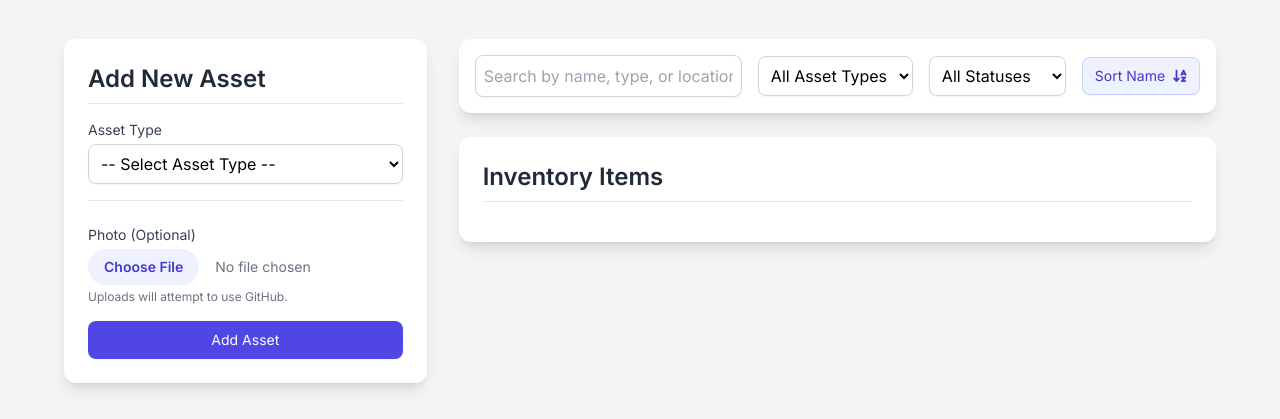
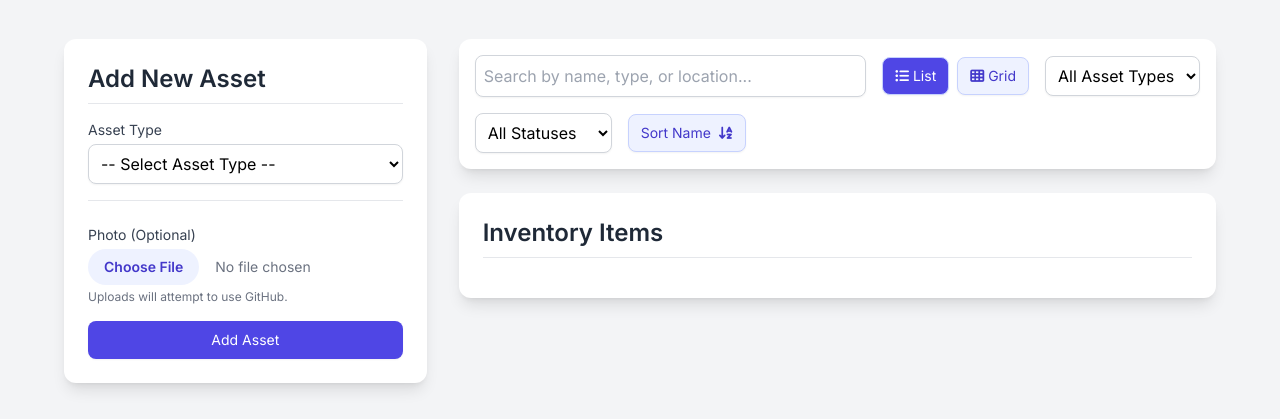
Before and after one commit to assets-stack/Club-Inventory-App, a Flask app: page / in a window 1280 px wide. Shown: the part 73-492 px from the top of the page. Run offline with Flask 3, Linux system fonts and the light colour scheme; data that the repository does not hold is empty; some libraries are stand-ins or nearby versions.

Commit message:
Option changes to costumes and grid mode added

```diff
--- a/templates/index.html
+++ b/templates/index.html
@@ -70,6 +70,14 @@
                         <div class="flex-grow">
                             <input type="text" id="search-input" placeholder="Search by name, type, or location..." class="w-full rounded-lg border-gray-300 shadow-sm focus:border-indigo-500 focus:ring-indigo-500 p-2 border">
                         </div>
+                        <div class="flex space-x-2">
+                            <button id="view-list-button" class="flex-shrink-0 py-2 px-3 border border-indigo-200 rounded-lg shadow-sm text-sm font-medium text-white bg-indigo-600 hover:bg-indigo-700 transition">
+                                <i class="fas fa-list-ul"></i> List
+                            </button>
+                            <button id="view-grid-button" class="flex-shrink-0 py-2 px-3 border border-indigo-200 rounded-lg shadow-sm text-sm font-medium text-indigo-700 bg-indigo-50 hover:bg-indigo-100 transition">
+                                <i class="fas fa-th"></i> Grid
+                            </button>
+                        </div>
                         <div>
                             <select id="filter-asset-type" class="rounded-lg border-gray-300 shadow-sm focus:border-indigo-500 focus:ring-indigo-500 p-2 border bg-white">
                                 <option value="">All Asset Types</option>
@@ -115,6 +123,7 @@
             let inventoryData = [];
             let sortDirection = 1; // 1 for ASC, -1 for DESC
             let sizeRowCounter = 0; // For unique IDs for costume size rows
+            let currentView = 'list'; // 'list' or 'grid'
 
             // --- Utility Functions ---
 
@@ -207,12 +216,19 @@
                         <div>
                             <label for="type_of_clothing" class="block text-sm font-medium text-gray-700">Type of Clothing</label>
                             <select id="type_of_clothing" name="type_of_clothing" required class="mt-1 block w-full rounded-lg border-gray-300 shadow-sm focus:border-indigo-500 focus:ring-indigo-500 p-2 border bg-white">
-                                <option value="Trousers">Trousers</option>
-                                <option value="Shirt">Shirt</option>
+                                <option value="Pants">Pants</option>
+                                <option value="Shorts">Shorts</option>
+                                <option value="Skirt">Skirt</option>
                                 <option value="Dress">Dress</option>
-                                <option value="Hat">Hat</option>
-                                <option value="Jacket">Jacket</option>
-                                <option value="Footwear">Footwear</option>
+                                <option value="Tops">Tops</option>
+                                <option value="T_shirt">T-shirt</option>
+                                <option value="Long_Sleeve_Shirt">Long Sleeve Shirt</option>
+                                <option value="Dress_Shirt">Dress Shirt</option>
+                                <option value="Singlet">Singlet</option>
+                                <option value="Cardigans_&_Jumpers">Cardigans & Jumpers</option>
+                                <option value="Sleepwear_&_Lingerie">Sleepwear & Lingerie</option>
+                                <option value="Jackets_&_Coats">Jackets & Coats</option>
+                                <option value="Robes">Robes</option>
                             </select>
                         </div>
                         <div>
@@ -303,6 +319,12 @@
                 const listContainer = document.getElementById('inventory-list');
                 listContainer.innerHTML = '';
 
+                if (currentView === 'grid') {
+                    listContainer.className = 'grid grid-cols-1 sm:grid-cols-2 lg:grid-cols-3 gap-6';
+                } else {
+                    listContainer.className = 'space-y-4';
+                }
+
                 if (items.length === 0) {
                     listContainer.innerHTML = '<p class="text-gray-500 p-4">No items found matching your criteria.</p>';
                     return;
@@ -321,9 +343,11 @@
                             ? item.size_inventory.reduce((sum, entry) => sum + parseInt(entry.count || 0), 0)
                             : 0;
 
+                        const sizeDetails = item.size_inventory.map(i => '${i.size} (x${i.count})').join(', ');
+
                         title = `${item.type_of_clothing} (${item.gender})`;
-                        description = `Sizes: ${item.size_inventory.map(i => `${i.size}`).join(', ')}`;
-                        countInfo = `Total Units: ${totalCount}`;
+                        description = `Location: ${item.storage_location}`;
+                        countInfo = `Sizes/Units: ${sizeDetails}`;
 
                     } else if (item.asset_type === 'Prop' || item.asset_type === 'Set') {
                         title = item.name;
@@ -332,7 +356,11 @@
                     }
 
                     const card = document.createElement('div');
-                    card.className = 'item-card bg-white border border-gray-200 rounded-xl shadow-md p-4 flex items-center space-x-4';
+                    if (currentView === 'grid') {
+                        card.className = 'item-card bg-white border border-gray-200 rounded-xl shadow-md p-4 flex flex-col items-center text-center';
+                    } else {
+                        card.className = 'item-card bg-white border border-gray-200 rounded-xl shadow-md p-4 flex items-center space-x-4';
+                    }
                     card.innerHTML = `
                         <!-- Photo/Placeholder -->
                         <div class="flex-shrink-0 w-20 h-20 rounded-lg overflow-hidden border border-gray-300">
@@ -343,7 +371,7 @@
                         </div>
 
                         <!-- Item Details -->
-                        <div class="flex-grow">
+                        <div class="${currentView === 'grid' ? 'flex-grow w-full' : 'flex-grow'}">
                             <span class="px-2 py-0.5 text-xs font-semibold rounded-full bg-indigo-100 text-indigo-700">${item.asset_type}</span>
                             <h3 class="text-lg font-bold text-gray-900 mt-1">${title}</h3>
                             <p class="text-sm text-gray-500">
@@ -536,6 +564,24 @@
             document.getElementById('filter-asset-type').addEventListener('change', filterAndSortInventory);
             document.getElementById('filter-status').addEventListener('change', filterAndSortInventory);
 
+            function updateView() {
+                currentView = view;
+                const listButton = document.getElementById('view-list-button');
+                const gridButton = document.getElementById('view-grid-button');
+
+                if (view === 'list') {
+                    listButton.className = 'flex-shrink-0 py-2 px-3 border border-indigo-200 rounded-lg shadow-sm text-sm font-medium text-white bg-indigo-600 hover:bg-indigo-700 transition';
+                    gridButton.className = 'flex-shrink-0 py-2 px-3 border border-indigo-200 rounded-lg shadow-sm text-sm font-medium text-indigo-700 bg-indigo-50 hover:bg-indigo-100 transition';
+                } else {
+                    gridButton.className = 'flex-shrink-0 py-2 px-3 border border-indigo-200 rounded-lg shadow-sm text-sm font-medium text-white bg-indigo-600 hover:bg-indigo-700 transition';
+                    listButton.className = 'flex-shrink-0 py-2 px-3 border border-indigo-200 rounded-lg shadow-sm text-sm font-medium text-indigo-700 bg-indigo-50 hover:bg-indigo-100 transition';
+                }
+                filterAndSortInventory(); // Re-render the list with the new view
+        }
+
+        document.getElementById('view-list-button').addEventListener('click', () => updateView('list'));
+        document.getElementById('view-grid-button').addEventListener('click', () => updateView('grid'));
+
             // --- Initial Load ---
             fetchInventory();
             displayDynamicFields(); // Initialize form state
```
